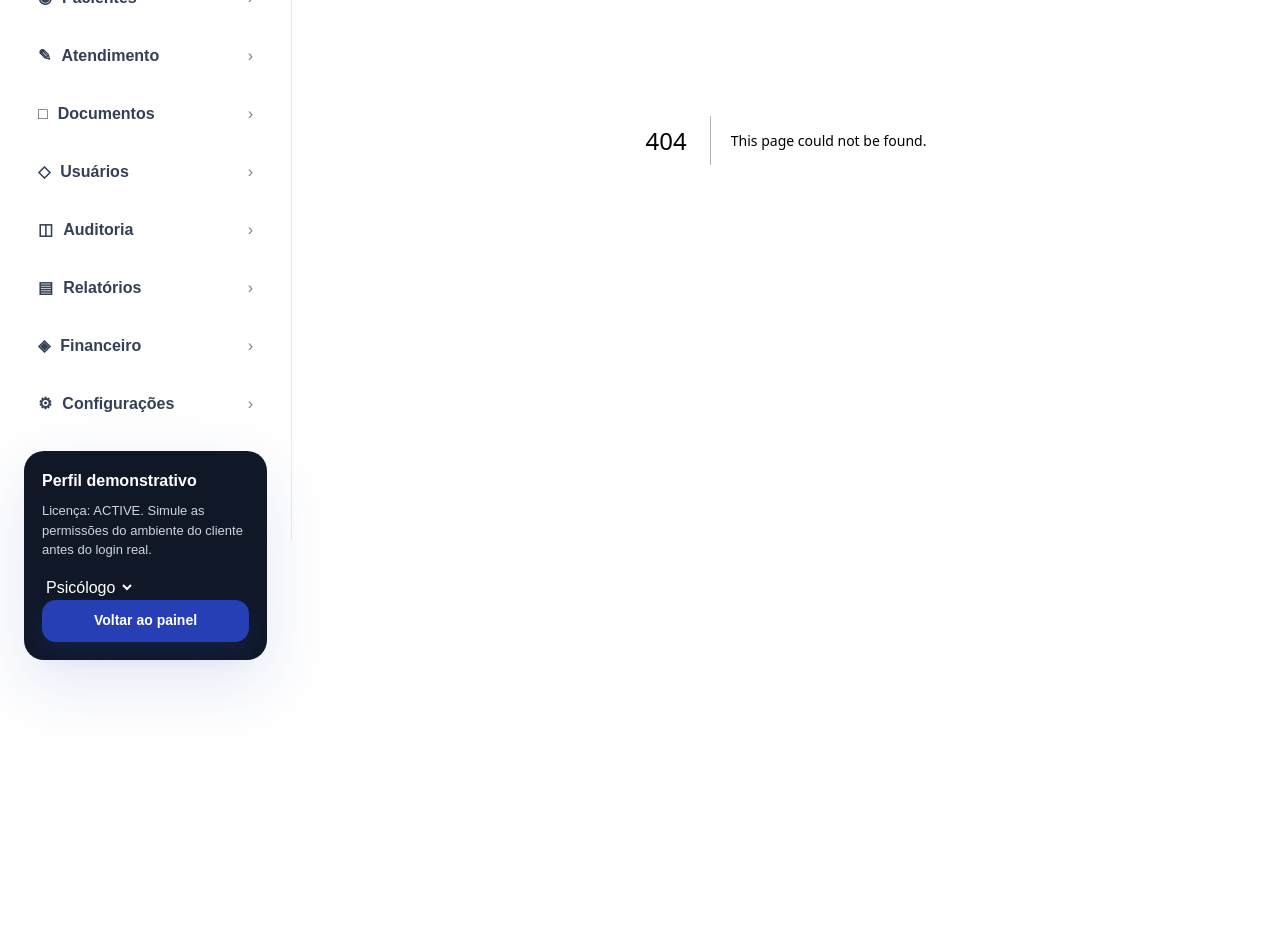
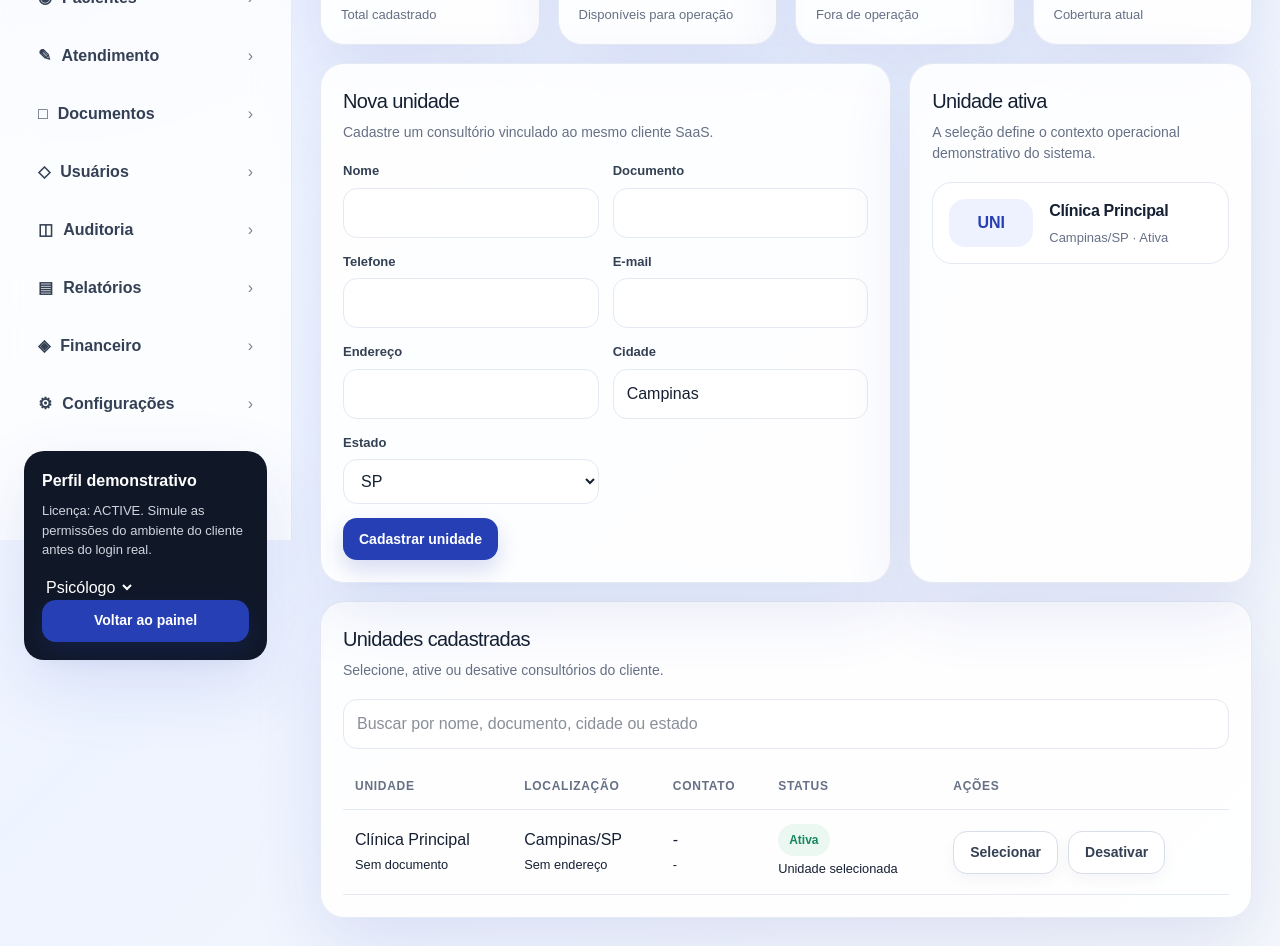
Before and after one commit to anjobrito/clinicflow-psico, a Next.js app: page /consultorios in a window 1280 px wide. Before the commit this address had no page. Shown: the part 260-1206 px from the top of the page. Before the commit the page ends 920 px from the top, so only its background shows below. Built offline with nearby package versions, Linux system fonts and the light colour scheme.

Commit message:
feat: add multi-clinic management module

```diff
--- /dev/null
+++ b/app/consultorios/page.tsx
@@ -0,0 +1,144 @@
+"use client";
+
+import Link from "next/link";
+import { FormEvent, useEffect, useMemo, useState } from "react";
+import AccessDenied from "../AccessDenied";
+import { can } from "../accessControl";
+import { appendAuditEntry } from "../audit";
+import { ClientRole, getStoredClientRole } from "../clientSession";
+import { ClinicUnit, getActiveClinicId, initialClinics, loadClinics, saveClinics, setActiveClinicId } from "../clinicContext";
+
+export default function ClinicsPage() {
+  const [role, setRole] = useState<ClientRole>("PSICOLOGO");
+  const [clinics, setClinics] = useState<ClinicUnit[]>(initialClinics);
+  const [activeClinicId, setActiveClinic] = useState(initialClinics[0].id);
+  const [search, setSearch] = useState("");
+  const [loaded, setLoaded] = useState(false);
+  const [form, setForm] = useState({ name: "", document: "", phone: "", email: "", address: "", city: "Campinas", state: "SP" });
+
+  useEffect(() => {
+    const loadedClinics = loadClinics();
+    setRole(getStoredClientRole());
+    setClinics(loadedClinics);
+    setActiveClinic(getActiveClinicId());
+    setLoaded(true);
+  }, []);
+
+  useEffect(() => {
+    if (!loaded) return;
+    saveClinics(clinics);
+  }, [clinics, loaded]);
+
+  const filtered = useMemo(() => {
+    const term = search.toLowerCase();
+    return clinics.filter((clinic) => `${clinic.name} ${clinic.document} ${clinic.city} ${clinic.state}`.toLowerCase().includes(term));
+  }, [clinics, search]);
+
+  const totals = useMemo(() => ({
+    total: clinics.length,
+    active: clinics.filter((clinic) => clinic.active).length,
+    inactive: clinics.filter((clinic) => !clinic.active).length,
+    cities: new Set(clinics.map((clinic) => `${clinic.city}-${clinic.state}`)).size,
+  }), [clinics]);
+
+  function createClinic(event: FormEvent) {
+    event.preventDefault();
+    if (!form.name.trim()) return alert("Informe o nome do consultório.");
+
+    const clinic: ClinicUnit = {
+      id: `clinic-${Date.now()}`,
+      name: form.name.trim(),
+      document: form.document.trim(),
+      phone: form.phone.trim(),
+      email: form.email.trim().toLowerCase(),
+      address: form.address.trim(),
+      city: form.city.trim(),
+      state: form.state,
+      active: true,
+      createdAt: new Date().toISOString(),
+    };
+
+    setClinics((current) => [clinic, ...current]);
+    appendAuditEntry({ scope: "CLINIC", action: "CLINIC_CREATED", actor: "Psicólogo responsável", targetType: "CLINIC", targetId: clinic.id, description: `Consultório ${clinic.name} criado em ${clinic.city}/${clinic.state}.` });
+    setForm({ name: "", document: "", phone: "", email: "", address: "", city: "Campinas", state: "SP" });
+  }
+
+  function toggleClinic(id: string) {
+    const clinic = clinics.find((item) => item.id === id);
+    if (!clinic) return;
+    const nextActive = !clinic.active;
+    setClinics((current) => current.map((item) => item.id === id ? { ...item, active: nextActive } : item));
+    appendAuditEntry({ scope: "CLINIC", action: nextActive ? "CLINIC_ACTIVATED" : "CLINIC_DEACTIVATED", actor: "Psicólogo responsável", targetType: "CLINIC", targetId: id, description: `${clinic.name} foi ${nextActive ? "ativado" : "desativado"}.` });
+
+    if (!nextActive && activeClinicId === id) {
+      const replacement = clinics.find((item) => item.id !== id && item.active);
+      if (replacement) {
+        setActiveClinic(replacement.id);
+        setActiveClinicId(replacement.id);
+      }
+    }
+  }
+
+  function selectClinic(id: string) {
+    setActiveClinic(id);
+    setActiveClinicId(id);
+    const clinic = clinics.find((item) => item.id === id);
+    if (clinic) appendAuditEntry({ scope: "CLINIC", action: "ACTIVE_CLINIC_CHANGED", actor: "Usuário atual", targetType: "CLINIC", targetId: id, description: `${clinic.name} definido como consultório ativo.` });
+  }
+
+  if (!can(role, "patients:read-full")) {
+    return <AccessDenied message="Seu perfil de secretária não possui permissão para cadastrar ou desativar consultórios." />;
+  }
+
+  return (
+    <main className="main-area">
+      <header className="topbar">
+        <div>
+          <p className="page-kicker">ClinicFlow Psico · Multi-consultório</p>
+          <h1 className="page-title">Consultórios e unidades</h1>
+          <p className="page-description">Cadastre unidades do mesmo cliente SaaS e defina qual consultório está ativo na operação.</p>
+        </div>
+        <div className="top-actions"><Link className="btn btn-secondary" href="/auditoria">Auditoria</Link><Link className="btn btn-secondary" href="/">Voltar ao painel</Link></div>
+      </header>
+
+      <section className="grid stats-grid">
+        <Stat label="Unidades" value={String(totals.total)} hint="Total cadastrado" />
+        <Stat label="Ativas" value={String(totals.active)} hint="Disponíveis para operação" />
+        <Stat label="Inativas" value={String(totals.inactive)} hint="Fora de operação" />
+        <Stat label="Cidades" value={String(totals.cities)} hint="Cobertura atual" />
+      </section>
+
+      <section className="grid two-column" style={{ marginTop: 18 }}>
+        <div className="card">
+          <div className="card-header"><div><h2 className="card-title">Nova unidade</h2><p className="card-description">Cadastre um consultório vinculado ao mesmo cliente SaaS.</p></div></div>
+          <form className="form-grid" onSubmit={createClinic}>
+            <Field label="Nome"><input value={form.name} onChange={(event) => setForm({ ...form, name: event.target.value })} /></Field>
+            <Field label="Documento"><input value={form.document} onChange={(event) => setForm({ ...form, document: event.target.value })} /></Field>
+            <Field label="Telefone"><input value={form.phone} onChange={(event) => setForm({ ...form, phone: event.target.value })} /></Field>
+            <Field label="E-mail"><input type="email" value={form.email} onChange={(event) => setForm({ ...form, email: event.target.value })} /></Field>
+            <Field label="Endereço"><input value={form.address} onChange={(event) => setForm({ ...form, address: event.target.value })} /></Field>
+            <Field label="Cidade"><input value={form.city} onChange={(event) => setForm({ ...form, city: event.target.value })} /></Field>
+            <Field label="Estado"><select value={form.state} onChange={(event) => setForm({ ...form, state: event.target.value })}><option>SP</option><option>MG</option><option>RJ</option><option>PR</option><option>SC</option><option>RS</option><option>BA</option><option>GO</option><option>DF</option></select></Field>
+            <div className="field full"><button className="btn btn-primary">Cadastrar unidade</button></div>
+          </form>
+        </div>
+
+        <div className="card">
+          <div className="card-header"><div><h2 className="card-title">Unidade ativa</h2><p className="card-description">A seleção define o contexto operacional demonstrativo do sistema.</p></div></div>
+          <div className="appointment-list">
+            {clinics.filter((clinic) => clinic.id === activeClinicId).map((clinic) => <div className="appointment-item" key={clinic.id}><div className="time-box">UNI</div><div><p className="item-title">{clinic.name}</p><p className="item-meta">{clinic.city}/{clinic.state} · {clinic.active ? "Ativa" : "Inativa"}</p></div></div>)}
+          </div>
+        </div>
+      </section>
+
+      <section className="card" style={{ marginTop: 18 }}>
+        <div className="card-header"><div><h2 className="card-title">Unidades cadastradas</h2><p className="card-description">Selecione, ative ou desative consultórios do cliente.</p></div></div>
+        <div className="field" style={{ marginBottom: 14 }}><input placeholder="Buscar por nome, documento, cidade ou estado" value={search} onChange={(event) => setSearch(event.target.value)} /></div>
+        <div className="table-wrap"><table><thead><tr><th>Unidade</th><th>Localização</th><th>Contato</th><th>Status</th><th>Ações</th></tr></thead><tbody>{filtered.map((clinic) => <tr key={clinic.id}><td>{clinic.name}<br /><small>{clinic.document || "Sem documento"}</small></td><td>{clinic.city}/{clinic.state}<br /><small>{clinic.address || "Sem endereço"}</small></td><td>{clinic.phone || "-"}<br /><small>{clinic.email || "-"}</small></td><td><span className={clinic.active ? "badge badge-green" : "badge badge-red"}>{clinic.active ? "Ativa" : "Inativa"}</span>{clinic.id === activeClinicId && <><br /><small>Unidade selecionada</small></>}</td><td><div className="top-actions"><button className="btn btn-secondary" disabled={!clinic.active || clinic.id === activeClinicId} onClick={() => selectClinic(clinic.id)}>Selecionar</button><button className="btn btn-secondary" onClick={() => toggleClinic(clinic.id)}>{clinic.active ? "Desativar" : "Ativar"}</button></div></td></tr>)}</tbody></table></div>
+      </section>
+    </main>
+  );
+}
+
+function Field({ label, children }: { label: string; children: React.ReactNode }) { return <div className="field"><label>{label}</label>{children}</div>; }
+function Stat({ label, value, hint }: { label: string; value: string; hint: string }) { return <div className="card stat-card"><p className="stat-label">{label}</p><p className="stat-value">{value}</p><p className="stat-hint">{hint}</p></div>; }
```
